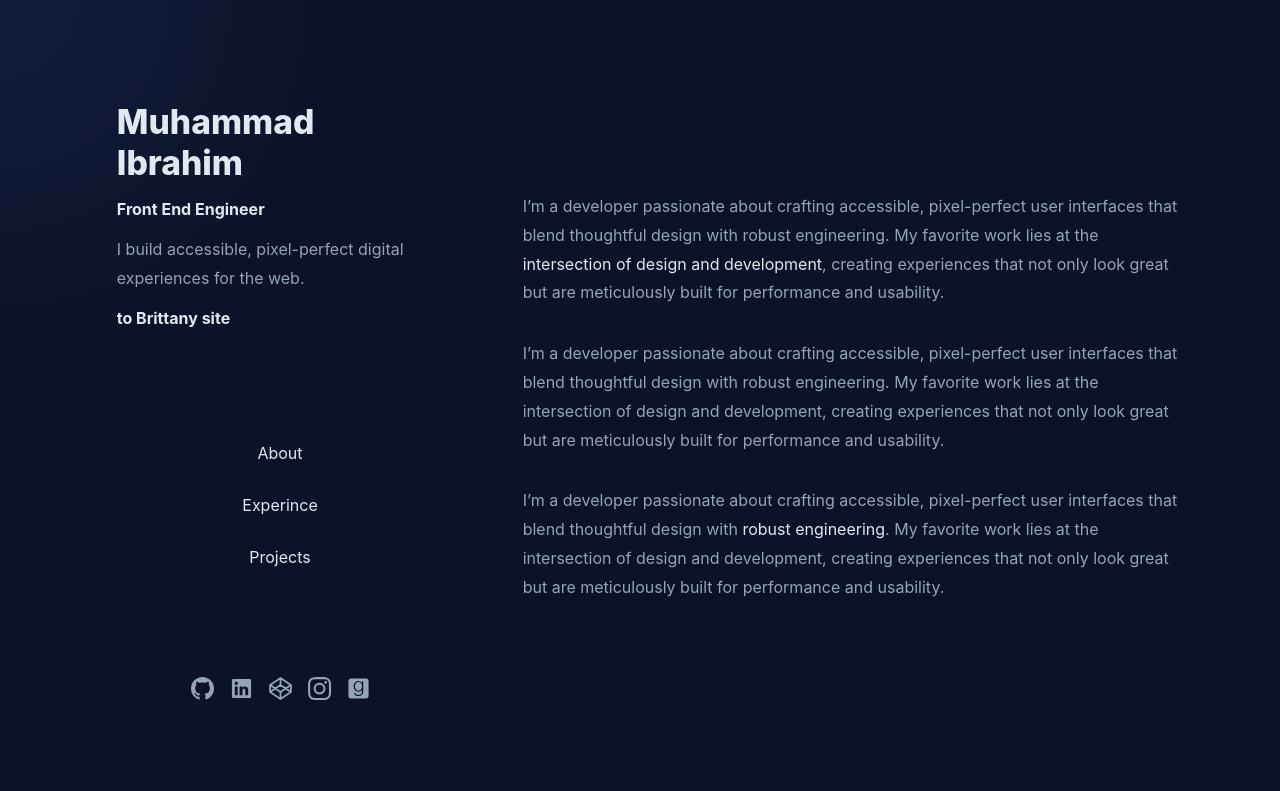
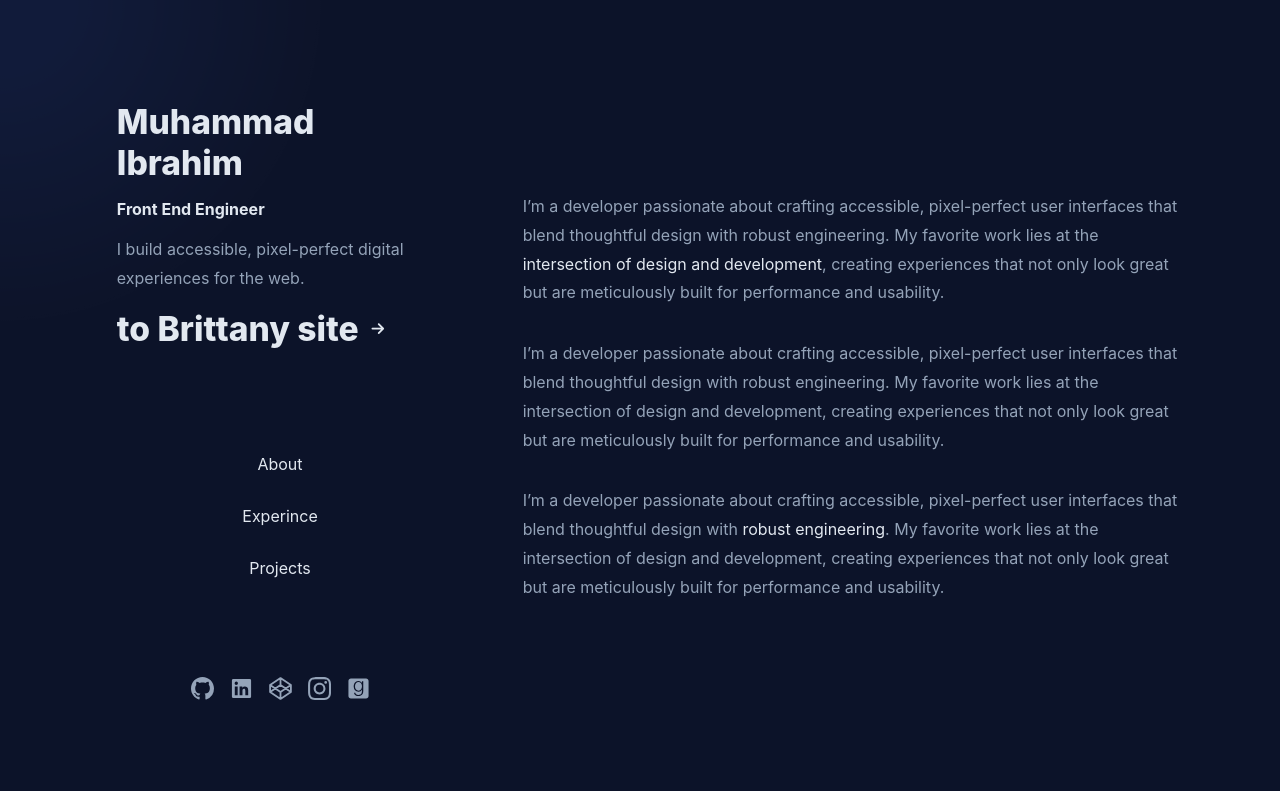
Before and after one commit to Muhammadib12/Clone-of-Brittany-Chaing, a plain HTML site: page index.html in a window 1280 px wide. Shown: the top 791 px of the page. Drawn offline with Linux system fonts and the light colour scheme.

Commit message:
Update index.html

```diff
--- a/index.html
+++ b/index.html
@@ -20,7 +20,12 @@
         <h4>Front End Engineer
         </h4>
         <p>I build accessible, pixel-perfect digital experiences for the web.</p>
-        <a href='https://brittanychiang.com/'><h4>to Brittany site</h4></a>
+            <a href="https://brittanychiang.com/" class="anchor-tag-experince">
+                    <div class="link-item"><h1>to Brittany site</h1>
+                        <span><i class="fa-solid fa-arrow-right"></i></span></div>
+
+                 </a>
+
     </div>
     <nav>
         <a href="#about">About</a>
```
